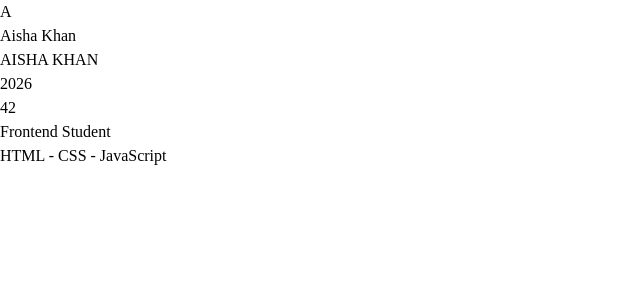
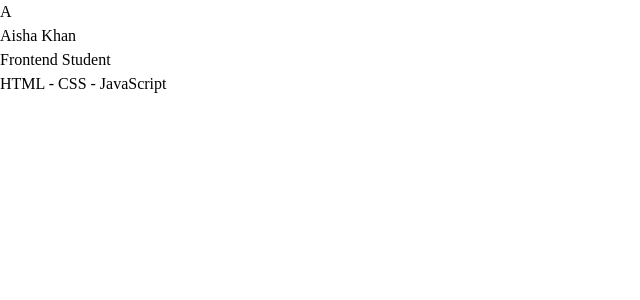
Before and after one commit to sajidagandhi/crowd-funding, a React (Vite) app in the folder react-drill/: page / in a window 1280 px wide. Shown: the top 300 px of the page, without its empty margins (0-640 px from the left). Built offline with nearby package versions, Linux system fonts and the light colour scheme.

Commit message:
Update App.tsx

```diff
--- a/react-drill/src/App.tsx
+++ b/react-drill/src/App.tsx
@@ -24,9 +24,6 @@ import viteLogo from './assets/vite.svg'
              {student.name.charAt(0)}
            </div>
            <h2 className="mt-4 text-2xl font-bold">{student.name}</h2>
-           <p>{student.name.toUpperCase()}</p>
-           <p>{new Date().getFullYear()}</p>
-           <p>{40 + 2}</p>
            <p className="text-slate-400">{student.role}</p>
            <p className="mt-3 text-sm text-indigo-300">
              {student.skills.join(" - ")}
```
